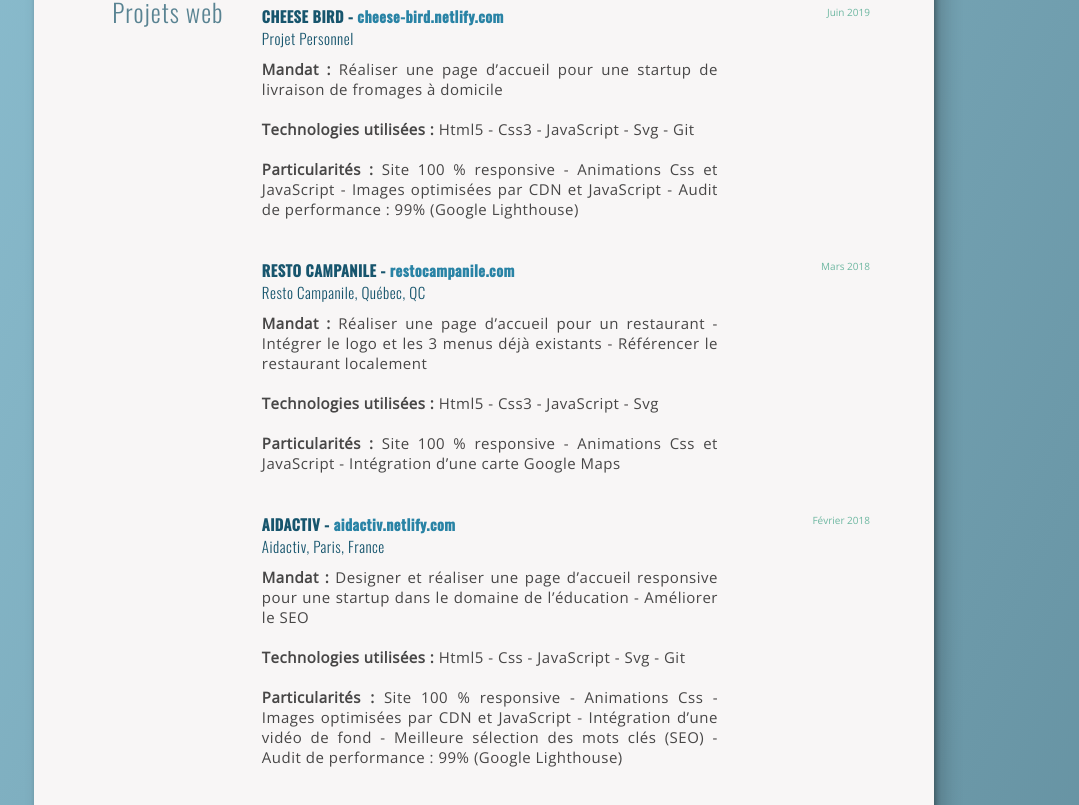
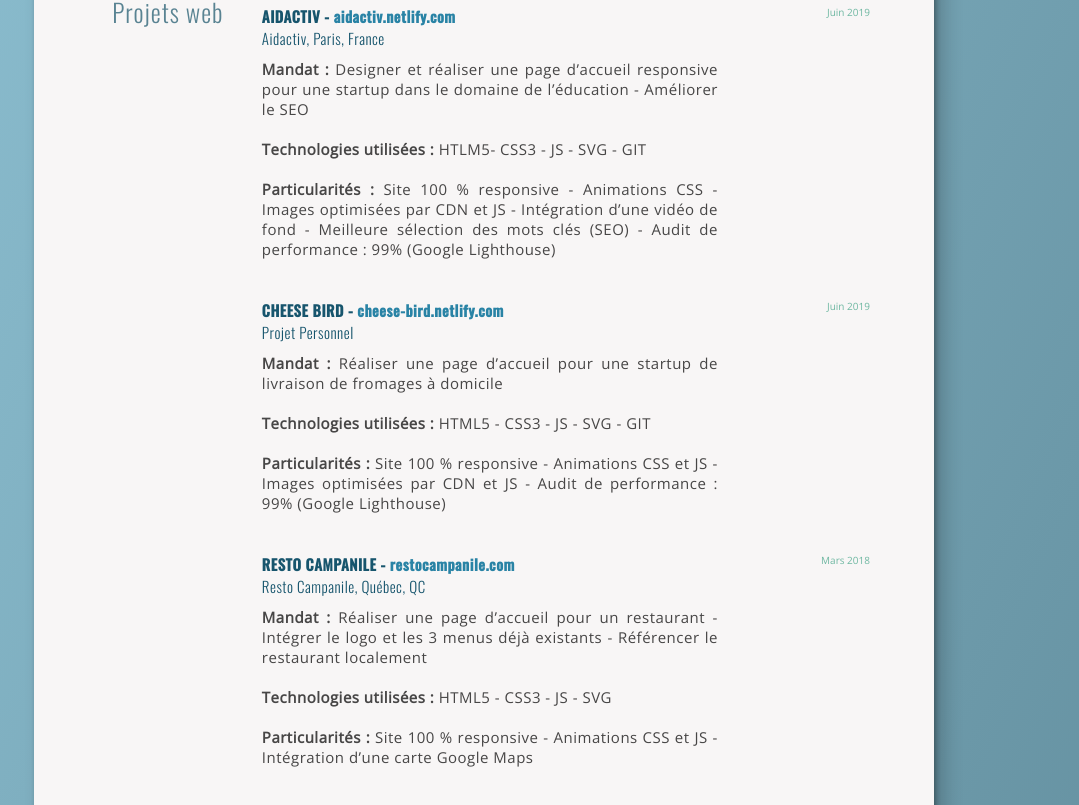
Before and after one commit to pipen95/pierrepenel-cv, a website: page index.html in a window 1280 px wide. Shown: the part 535-1340 px from the top of the page, without its empty margins (156-1235 px from the left). Drawn offline with nearby package versions, Linux system fonts and the light colour scheme.

Commit message:
All Caps on Code + Dispotion projets

```diff
--- a/index.html
+++ b/index.html
@@ -223,6 +223,19 @@
     <main class="main">
       <h2 class="project-head" id="first">Projets web</h2>
       <div class="block project">
+          <div class="block__section">
+              <div class="header">
+                <span
+                  ><h3>
+                    Aidactiv - <a class="lien-web"  href="https://aidactiv.netlify.com/" target="blank">aidactiv.netlify.com</a><br />
+                    <span class="location">Aidactiv, Paris, France</span>
+                  </h3></span>
+              </div>
+              <span class="date">Juin 2019</span>
+              <p class="text ">
+                <strong>Mandat :</strong>  Designer et réaliser une page d’accueil responsive pour une startup dans le domaine de l’éducation - Améliorer le SEO<br /><br />	<strong>Technologies utilisées : </strong>HTLM5- CSS3 - JS - SVG - GIT<br /><br /><strong>Particularités : </strong>Site 100 % responsive - Animations CSS - Images optimisées par CDN et JS - Intégration d’une vidéo de fond - Meilleure sélection des mots clés (SEO) - Audit de performance : 99% (Google Lighthouse)
+              </p>
+            </div>
         <div class="block__section">
           <div class="header">
             <span
@@ -233,7 +246,7 @@
           </div>
           <span class="date">Juin 2019</span>
           <p class="text ">
-            <strong>Mandat :</strong> Réaliser une page d’accueil pour une startup de livraison de fromages à domicile<br /><br />	<strong>Technologies utilisées :</strong> Html5 - Css3 - JavaScript - Svg - Git<br /><br />  <strong>Particularités :</strong> Site 100 % responsive - Animations Css et JavaScript - Images optimisées par CDN et JavaScript - Audit de performance : 99% (Google Lighthouse)
+            <strong>Mandat :</strong> Réaliser une page d’accueil pour une startup de livraison de fromages à domicile<br /><br />	<strong>Technologies utilisées :</strong> HTML5 - CSS3 - JS - SVG - GIT<br /><br />  <strong>Particularités :</strong> Site 100 % responsive - Animations CSS et JS - Images optimisées par CDN et JS - Audit de performance : 99% (Google Lighthouse)
           </p>
         </div>
         <div class="block__section">
@@ -246,22 +259,10 @@
           </div>
           <span class="date">Mars 2018</span>
           <p class="text ">
-            <strong>Mandat :</strong> Réaliser une page d’accueil pour un restaurant - Intégrer le logo et les 3 menus déjà existants - Référencer le restaurant localement<br /><br />	<strong>Technologies utilisées :</strong> Html5 - Css3 - JavaScript - Svg<br /><br /><strong>Particularités :</strong> Site 100 % responsive - Animations Css et JavaScript - Intégration d’une carte Google Maps
+            <strong>Mandat :</strong> Réaliser une page d’accueil pour un restaurant - Intégrer le logo et les 3 menus déjà existants - Référencer le restaurant localement<br /><br />	<strong>Technologies utilisées :</strong> HTML5 - CSS3 - JS - SVG<br /><br /><strong>Particularités :</strong> Site 100 % responsive - Animations CSS et JS - Intégration d’une carte Google Maps
           </p>
         </div>
-        <div class="block__section">
-          <div class="header">
-            <span
-              ><h3>
-                Aidactiv - <a class="lien-web"  href="https://aidactiv.netlify.com/" target="blank">aidactiv.netlify.com</a><br />
-                <span class="location">Aidactiv, Paris, France</span>
-              </h3></span>
-          </div>
-          <span class="date">Février 2018</span>
-          <p class="text ">
-            <strong>Mandat :</strong>  Designer et réaliser une page d’accueil responsive pour une startup dans le domaine de l’éducation - Améliorer le SEO<br /><br />	<strong>Technologies utilisées : </strong>Html5 - Css - JavaScript - Svg - Git<br /><br /><strong>Particularités : </strong>Site 100 % responsive - Animations Css - Images optimisées par CDN et JavaScript - Intégration d’une vidéo de fond - Meilleure sélection des mots clés (SEO) - Audit de performance : 99% (Google Lighthouse)
-          </p>
-        </div>
+
       </div>
       <h2 class="education-head" id="first">Éducation</h2>
       <div class="block education">
```
